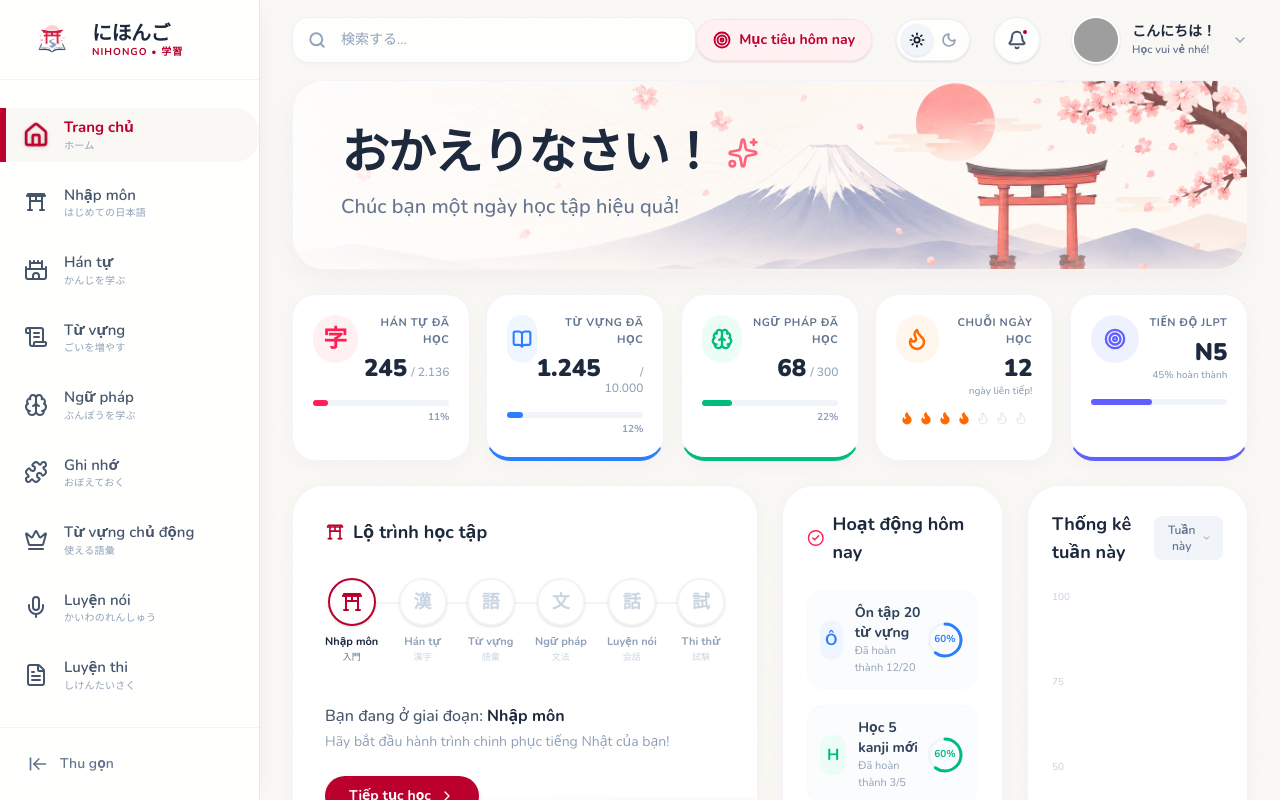
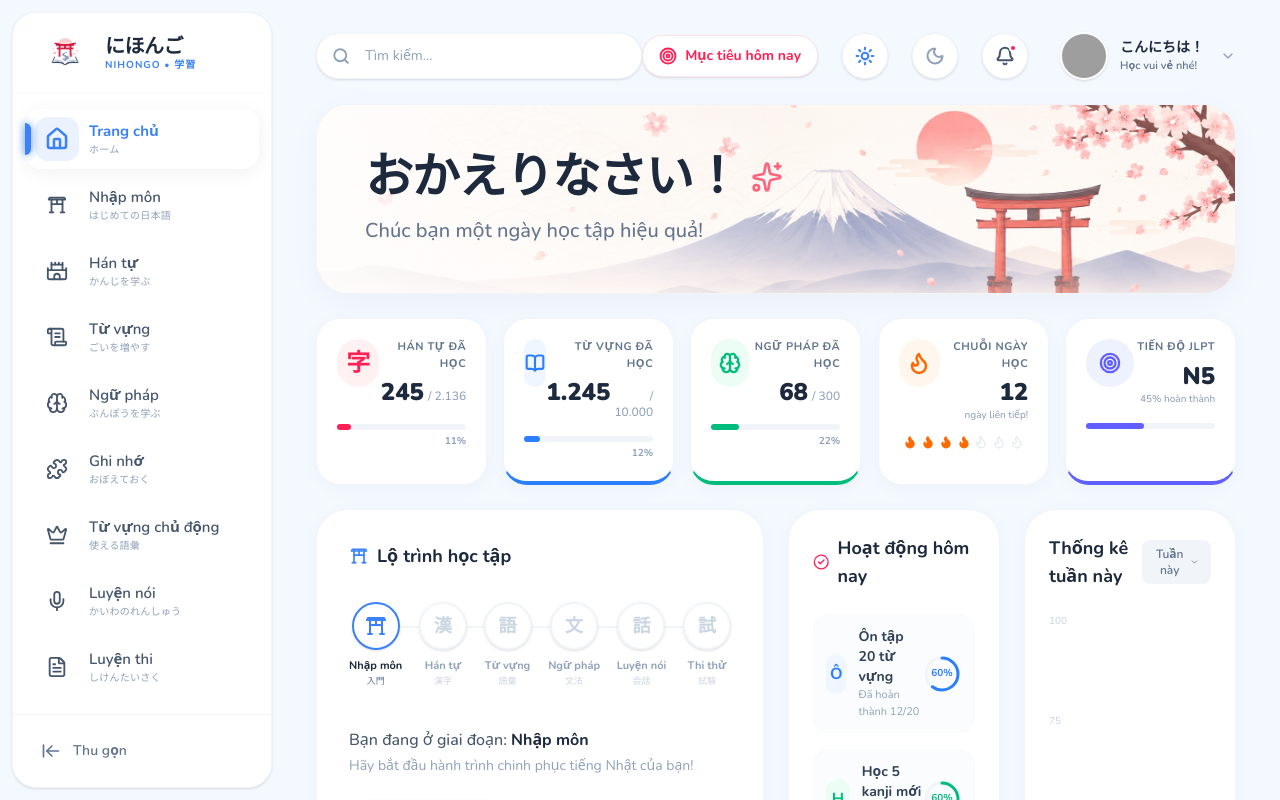
Before and after one commit to dotuananh2003/NihongoFlow, a React (Vite) app: page / in a window 1280 px wide. Shown: the top 800 px of the page. Built offline with nearby package versions, Linux system fonts and the light colour scheme; grey boxes are pictures that could not be loaded.

Commit message:
change user interface

```diff
--- a/src/components/Header/Header.tsx
+++ b/src/components/Header/Header.tsx
@@ -80,8 +80,8 @@ export const Header = () => {
         </div>
         <input
           type="text"
-          placeholder="検索する..."
-          className="block w-full pl-12 pr-4 py-3 bg-white/80 dark:bg-slate-900/80 border border-slate-200/60 dark:border-slate-800 focus:bg-white dark:focus:bg-slate-800 rounded-2xl text-sm placeholder-slate-400 focus:border-[var(--primary)] focus:ring-4 focus:ring-[var(--primary)]/10 transition-all duration-300 outline-none shadow-[0_2px_10px_-4px_rgba(0,0,0,0.05)] font-jp"
+          placeholder="Tìm kiếm..."
+          className="block w-full pl-12 pr-4 py-3 bg-white dark:bg-slate-900 border border-slate-100 dark:border-slate-800 focus:bg-white dark:focus:bg-slate-800 rounded-full text-sm placeholder-slate-400 focus:border-[var(--primary)] focus:ring-4 focus:ring-[var(--primary)]/10 transition-all duration-300 outline-none shadow-sm font-jp"
         />
       </div>
 
@@ -89,31 +89,29 @@ export const Header = () => {
       <div className="flex items-center gap-4 md:gap-6 ml-auto">
 
         {/* Goal Button */}
-        <button className="hidden lg:flex items-center gap-2 px-4 py-2.5 rounded-full bg-rose-50 dark:bg-rose-500/10 text-[var(--primary)] dark:text-rose-400 hover:bg-rose-100 dark:hover:bg-rose-500/20 transition-colors font-bold text-sm font-jp border border-rose-100 dark:border-rose-500/20 shadow-sm">
+        <button className="hidden lg:flex items-center gap-2 px-4 py-2.5 rounded-full bg-white dark:bg-slate-900 text-rose-500 hover:bg-rose-50 dark:hover:bg-rose-500/10 transition-colors font-bold text-sm font-jp border border-rose-100 dark:border-rose-500/20 shadow-sm">
           <Target size={18} strokeWidth={2.5} />
           <span>Mục tiêu hôm nay</span>
         </button>
 
-        {/* Theme Toggle */}
-        <div className="flex items-center bg-white/80 dark:bg-slate-900/80 rounded-full p-1 border border-slate-200/60 dark:border-slate-800 shadow-sm backdrop-blur-md">
+        {/* Theme Toggles */}
         <button
           onClick={() => setIsDarkMode(false)}
-            className={`p-2 rounded-full transition-all duration-300 ${!isDarkMode ? 'bg-slate-100 dark:bg-slate-800 text-slate-900 dark:text-white shadow-sm' : 'text-slate-400 hover:text-slate-600'}`}
+          className={`p-3 rounded-full transition-all duration-300 shadow-sm border border-slate-100 dark:border-slate-800 ${!isDarkMode ? 'bg-white text-[var(--primary)]' : 'bg-white dark:bg-slate-900 text-slate-400 hover:text-slate-600'}`}
         >
-            <Sun size={16} strokeWidth={2.5} />
+          <Sun size={20} strokeWidth={2.5} />
         </button>
         <button
           onClick={() => setIsDarkMode(true)}
-            className={`p-2 rounded-full transition-all duration-300 ${isDarkMode ? 'bg-slate-800 text-white shadow-sm' : 'text-slate-400 hover:text-slate-600'}`}
+          className={`p-3 rounded-full transition-all duration-300 shadow-sm border border-slate-100 dark:border-slate-800 ${isDarkMode ? 'bg-slate-800 text-[var(--primary)]' : 'bg-white text-slate-400 hover:text-slate-600'}`}
         >
-            <Moon size={16} strokeWidth={2.5} />
+          <Moon size={20} strokeWidth={2.5} />
         </button>
-        </div>
 
         {/* Notification */}
-        <button className="relative p-3 rounded-full bg-white/80 dark:bg-slate-900/80 text-slate-600 dark:text-slate-300 hover:text-[var(--primary)] hover:bg-white transition-all shadow-sm border border-slate-200/60 dark:border-slate-800 backdrop-blur-md">
+        <button className="relative p-3 rounded-full bg-white dark:bg-slate-900 text-slate-600 dark:text-slate-300 hover:text-[var(--primary)] transition-all shadow-sm border border-slate-100 dark:border-slate-800">
           <Bell size={20} strokeWidth={2.5} />
-          <span className="absolute top-2.5 right-2.5 w-2 h-2 bg-[var(--primary)] rounded-full border-2 border-white dark:border-slate-900"></span>
+          <span className="absolute top-2.5 right-2.5 w-2 h-2 bg-rose-500 rounded-full border-2 border-white dark:border-slate-900"></span>
         </button>
 
         {/* Profile */}
@@ -210,12 +208,7 @@ export const Header = () => {
                   <div>
                     <h4 className="text-[13px] font-black text-slate-800 dark:text-slate-100 mb-3 px-2">Tùy chỉnh</h4>
                     <div className="space-y-1">
-                      <MenuItem
-                        icon={<Moon size={20} />}
-                        title="Giao diện sáng / tối"
-                        subtitle="ライト/ダークモード"
-                        onClick={() => setIsDarkMode(!isDarkMode)}
-                      />
+
                       <MenuItem icon={<Globe size={20} />} title="Ngôn ngữ hiển thị" subtitle="表示言語" />
                       <MenuItem icon={<Volume2 size={20} />} title="Âm thanh & phát âm" subtitle="音声と発音" />
                       <MenuItem icon={<Bell size={20} />} title="Thông báo" subtitle="通知設定" />
--- a/src/components/Layout/Layout.tsx
+++ b/src/components/Layout/Layout.tsx
@@ -8,13 +8,16 @@ export const Layout = () => {
   const outlet = useOutlet();
 
   return (
-    <div className="flex h-screen overflow-hidden bg-[#FAF8F5] dark:bg-slate-950 font-sans text-slate-900 dark:text-slate-100 relative antialiased">
-      <div className="absolute inset-0 bg-washi pointer-events-none z-0 opacity-40 transform-gpu will-change-transform"></div>
-
+    <div className="flex min-h-screen bg-[var(--background)] dark:bg-slate-950 font-sans text-slate-900 dark:text-slate-100 relative antialiased p-3 gap-3">
+      <div className="sticky top-3 h-[calc(100vh-24px)] shrink-0 z-20">
         <Sidebar />
-      <div className="flex-1 flex flex-col min-w-0 z-10 relative h-full">
+      </div>
+      <div className="flex-1 flex flex-col min-w-0 z-10 relative min-h-[calc(100vh-24px)]">
+        <div className="sticky top-0 z-30 pt-1 pb-2 bg-[var(--background)]/50 dark:bg-slate-950/50 backdrop-blur-md">
           <Header />
-        <main className="flex-1 overflow-y-auto px-4 md:px-8 pb-8 relative scrollbar-hide h-full">
+        </div>
+        <main className="flex-1 px-4 md:px-8 pb-8 relative">
+          <div>
             <AnimatePresence mode="wait">
               <motion.div
                 key={location.pathname}
@@ -27,6 +30,7 @@ export const Layout = () => {
                 {outlet}
               </motion.div>
             </AnimatePresence>
+          </div>
         </main>
       </div>
     </div>
--- a/src/components/Sidebar/Sidebar.tsx
+++ b/src/components/Sidebar/Sidebar.tsx
@@ -36,9 +36,9 @@ export const Sidebar = () => {
       initial={false}
       animate={{ width: isCollapsed ? 80 : 260 }}
       transition={{ type: "spring", stiffness: 300, damping: 30 }}
-      className="relative flex flex-col border-r border-slate-200 dark:border-slate-800 bg-white/90 dark:bg-slate-900/90 backdrop-blur-xl z-20 shrink-0 shadow-[4px_0_24px_-12px_rgba(0,0,0,0.1)] will-change-transform transform-gpu"
+      className="relative flex flex-col bg-white dark:bg-slate-900 rounded-[24px] z-20 shrink-0 shadow-sm border border-slate-100 dark:border-slate-800 will-change-transform transform-gpu h-full overflow-hidden"
     >
-      <div className={`flex items-center h-20 border-b border-slate-100 dark:border-slate-800/50 transition-all ${isCollapsed ? 'justify-center p-0' : 'gap-3 px-5 py-3'}`}>
+      <div className={`absolute top-0 left-0 right-0 z-30 flex items-center h-20 border-b border-slate-100/50 dark:border-slate-800/50 bg-white/40 dark:bg-slate-900/40 backdrop-blur-md transition-all ${isCollapsed ? 'justify-center p-0' : 'gap-3 px-5 py-3'}`}>
         <div className={`shrink-0 flex items-center justify-center ${isCollapsed ? '' : 'pl-1'}`}>
           <img
             src="/logo.png"
@@ -68,7 +68,7 @@ export const Sidebar = () => {
         </AnimatePresence>
       </div>
 
-      <nav className="flex-1 overflow-y-auto py-6 space-y-1.5 relative scrollbar-hide">
+      <nav className="flex-1 overflow-y-auto pt-24 pb-6 space-y-1.5 relative scrollbar-hide h-full w-full">
         {navItems.map((item) => {
           const Icon = item.icon;
           return (
@@ -77,10 +77,10 @@ export const Sidebar = () => {
               to={item.path}
               replace={location.pathname !== '/'}
               className={({ isActive }) =>
-                `relative flex items-center gap-4 py-3 pl-6 pr-4 transition-all duration-300 group overflow-hidden ${
+                `relative flex items-center gap-3 py-2.5 px-3 mx-3 transition-all duration-300 group rounded-2xl ${
                   isActive
-                    ? 'text-[var(--primary)] dark:text-rose-400'
-                    : 'text-slate-600 dark:text-slate-400 hover:bg-slate-50/80 dark:hover:bg-slate-800/50'
+                    ? 'text-[var(--primary)] bg-white dark:bg-slate-800 shadow-[0_4px_20px_rgb(0,0,0,0.06)] dark:shadow-none'
+                    : 'text-slate-600 dark:text-slate-400 hover:bg-slate-50 dark:hover:bg-slate-800/50'
                 }`
               }
               title={isCollapsed ? item.label : undefined}
@@ -89,15 +89,15 @@ export const Sidebar = () => {
                 <>
                   {isActive && (
                     <motion.div
-                      layoutId="sidebar-active-bg"
-                      className="absolute inset-0 bg-[#FAF8F5] dark:bg-rose-500/10 border-l-[6px] border-[var(--primary)] dark:border-rose-400 rounded-r-3xl my-1"
+                      layoutId="sidebar-active-indicator"
+                      className="absolute left-0 top-1/2 -translate-y-1/2 w-1.5 h-8 bg-[var(--primary)] rounded-r-full shadow-[0_0_8px_var(--primary)]"
                       initial={false}
                       transition={{ type: "spring", stiffness: 300, damping: 30 }}
                     />
                   )}
 
-                  <div className={`relative z-10 flex items-center justify-center transition-transform duration-300 will-change-transform group-hover:scale-110 ${isActive ? 'scale-110 drop-shadow-sm text-[var(--primary)]' : ''}`}>
-                    <Icon size={24} strokeWidth={isActive ? 2.5 : 2} />
+                  <div className={`relative z-10 w-10 h-10 flex items-center justify-center rounded-xl transition-transform duration-300 will-change-transform group-hover:scale-110 ${isActive ? 'bg-[var(--primary)]/10 text-[var(--primary)] scale-110' : ''}`}>
+                    <Icon size={22} strokeWidth={isActive ? 2.5 : 2} />
                   </div>
 
                   <AnimatePresence>
@@ -125,7 +125,7 @@ export const Sidebar = () => {
       </nav>
 
       {/* Collapse Button */}
-      <div className="p-4 mt-auto border-t border-slate-100 dark:border-slate-800/50">
+      <div className="relative z-30 p-4 mt-auto border-t border-slate-100 dark:border-slate-800/50 bg-white dark:bg-slate-900">
         <button
           onClick={() => setIsCollapsed(!isCollapsed)}
           className={`flex items-center gap-3 w-full py-2.5 px-3 rounded-xl hover:bg-slate-100 dark:hover:bg-slate-800 transition-colors text-slate-500 hover:text-slate-800 dark:hover:text-slate-200 ${isCollapsed ? 'justify-center' : ''}`}
--- a/src/index.css
+++ b/src/index.css
@@ -15,13 +15,13 @@
 
 @layer base {
   :root {
-    --background: #FAF8F5;
-    --foreground: #264653;
+    --background: #F4F8FF;
+    --foreground: #1E293B;
 
     --card: #FFFFFF;
-    --card-foreground: #264653;
+    --card-foreground: #1E293B;
 
-    --primary: #BC002D;
+    --primary: #3B82F6;
     --primary-foreground: #FFFFFF;
 
     --secondary: #F8D7DA;
@@ -41,13 +41,13 @@
   }
 
   .dark {
-    --background: #111827;
-    --foreground: #FAF8F5;
+    --background: #0B1120;
+    --foreground: #F8FAFC;
 
-    --card: #1F2937;
-    --card-foreground: #FAF8F5;
+    --card: #1E293B;
+    --card-foreground: #F8FAFC;
 
-    --primary: #BC002D;
+    --primary: #3B82F6;
     --primary-foreground: #FFFFFF;
 
     --secondary: #374151;
@@ -105,3 +105,16 @@
 ::-webkit-scrollbar-thumb:hover {
   background: var(--primary);
 }
+
+@layer utilities {
+  .glass-card {
+    background: #FFFFFF;
+    border-radius: 1.5rem;
+    box-shadow: 0 4px 20px rgba(0, 0, 0, 0.03);
+    border: 1px solid #F1F5F9;
+  }
+  .dark .glass-card {
+    background: #1E293B;
+    border-color: #334155;
+  }
+}
```
Lines whose indentation alone changed are shown as unchanged.
